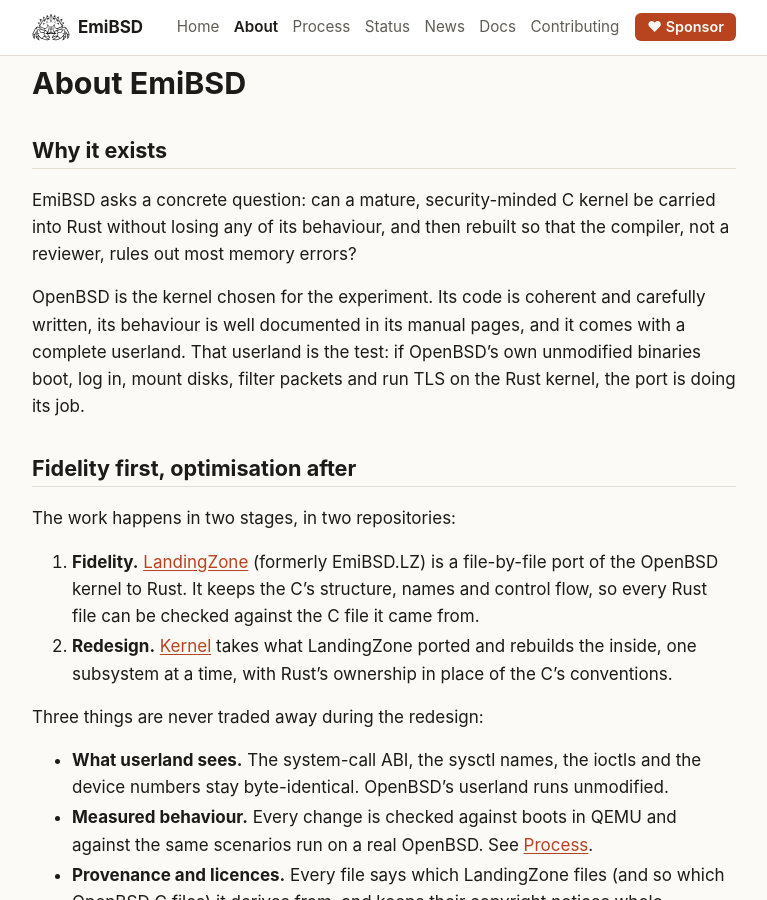
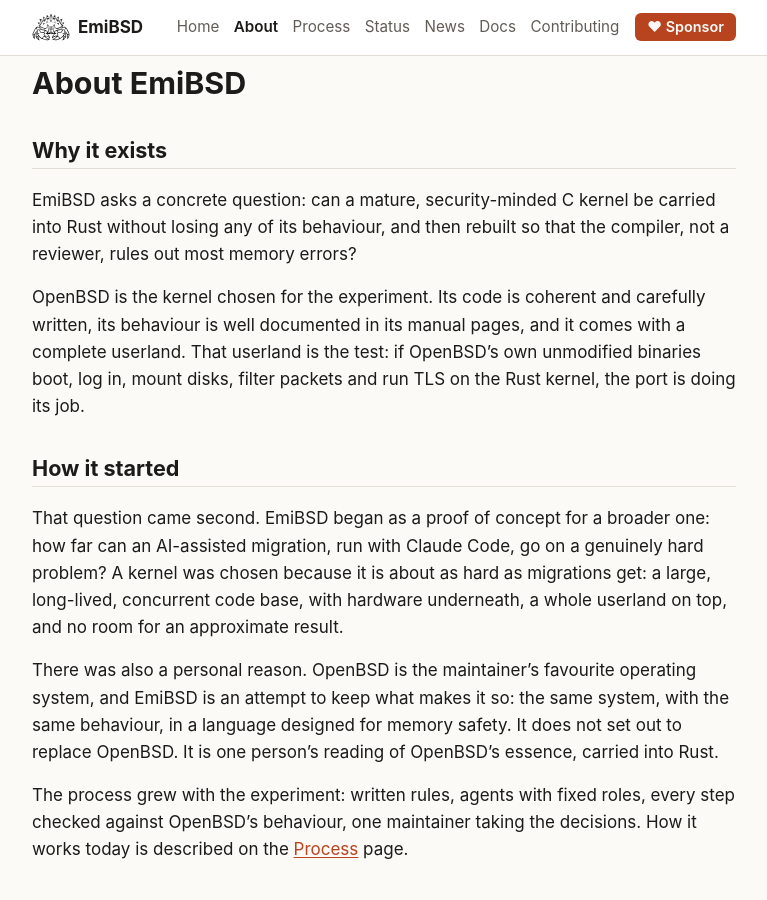
Before and after one commit to EmiBSD/Portal, a Jekyll site: the page built from about.md, in a window 1280 px wide and 900 px high. Shown: the whole window, without its empty margins (256-1023 px from the left). Built offline with Jekyll 4.4.1, drawn with Linux system fonts in a browser that asks for light colours; some of the changed text lies outside the part shown.

Commit message:
site: how EmiBSD started, and thanks to the OpenBSD community
Two sections on the About page. "How it started" says the project began as
a proof of concept of an AI-assisted migration run with Claude Code, and the
personal reason behind it: keeping the essence of the maintainer's favourite
operating system in a memory-safe language, without setting out to replace
it. "Thanks" closes the page with an acknowledgement of the OpenBSD project
and its community, whose work is the ground this project stands on.

Co-Authored-By: Claude Fable 5.1 <noreply@anthropic.com>

```diff
--- a/about.md
+++ b/about.md
@@ -1,6 +1,6 @@
 ---
 title: About
-description: Why EmiBSD exists, its philosophy of fidelity first and optimisation after, its relation to OpenBSD, and what Rust brings.
+description: Why EmiBSD exists, how it started, its philosophy of fidelity first and optimisation after, its relation to OpenBSD, and what Rust brings.
 ---
 # About EmiBSD
 
@@ -14,6 +14,23 @@ OpenBSD is the kernel chosen for the experiment. Its code is coherent and carefu
 behaviour is well documented in its manual pages, and it comes with a complete userland. That
 userland is the test: if OpenBSD's own unmodified binaries boot, log in, mount disks, filter
 packets and run TLS on the Rust kernel, the port is doing its job.
+
+## How it started
+
+That question came second. EmiBSD began as a proof of concept for a broader one: how far can
+an AI-assisted migration, run with Claude Code, go on a genuinely hard problem? A kernel was
+chosen because it is about as hard as migrations get: a large, long-lived, concurrent code
+base, with hardware underneath, a whole userland on top, and no room for an approximate
+result.
+
+There was also a personal reason. OpenBSD is the maintainer's favourite operating system, and
+EmiBSD is an attempt to keep what makes it so: the same system, with the same behaviour, in a
+language designed for memory safety. It does not set out to replace OpenBSD. It is one
+person's reading of OpenBSD's essence, carried into Rust.
+
+The process grew with the experiment: written rules, agents with fixed roles, every step
+checked against OpenBSD's behaviour, one maintainer taking the decisions. How it works today is
+described on the [Process]({{ '/process/' | relative_url }}) page.
 
 ## Fidelity first, optimisation after
 
@@ -72,3 +89,15 @@ If you want a secure, supported operating system, use [OpenBSD](https://www.open
 Rust does not make a kernel correct. It moves a class of bugs (use after free, data races,
 out-of-bounds access) from review to compile time, in the parts written in safe Rust. The rest
 is tested the old way.
+
+## Thanks
+
+EmiBSD would not exist without the OpenBSD project and its community. Decades of careful,
+patient work went into a kernel written to be read, a userland that is complete and coherent,
+manual pages that say what the code actually does, and a culture that treats correctness and
+security as the default rather than as a feature. That work is the ground this project stands
+on, and the reason it could be attempted at all.
+
+To every OpenBSD developer, past and present, and to everyone who has tested, reported,
+documented and supported it: thank you. Whatever EmiBSD gets right, it learned from you;
+whatever it gets wrong is its own.
```
